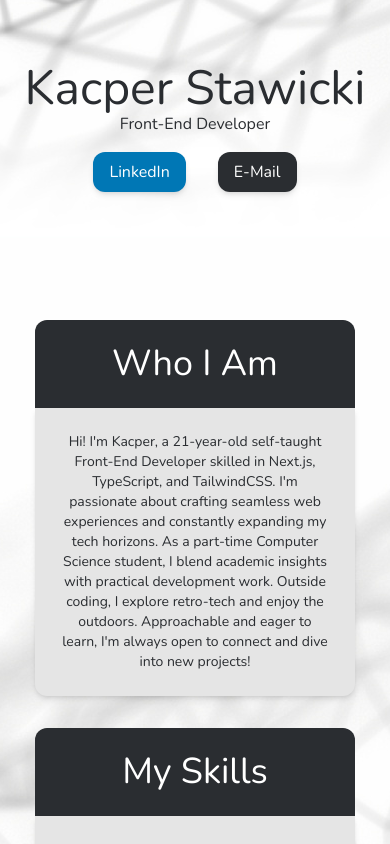
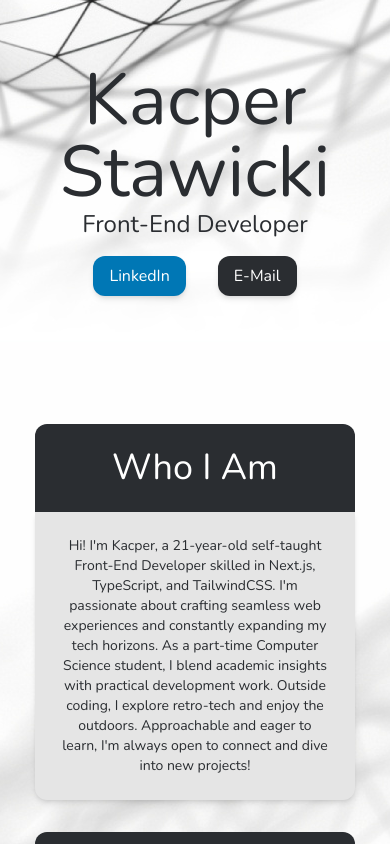
Before and after one commit to KacperStawicki/portfolio-website, a Next.js app: page / in a window 390 px wide. Shown: the top 844 px of the page. Built offline with nearby package versions, Linux system fonts and the light colour scheme.

Commit message:
Changed font sizes

```diff
--- a/app/page.tsx
+++ b/app/page.tsx
@@ -16,8 +16,8 @@ export default function Home() {
       <div className="bg-[url('/hero_background.jpg')] bg-bottom">
         <section className="px-4 py-16 lg:px-8 lg:py-32 text-center">
           <div className="flex flex-col items-center">
-            <span className="text-5xl lg:text-8xl">Kacper Stawicki</span>
-            <span className="lg:text-4xl">Front-End Developer</span>
+            <span className="text-7xl lg:text-8xl">Kacper Stawicki</span>
+            <span className="text-2xl lg:text-4xl">Front-End Developer</span>
             <div className="gap-8 flex justify-center mt-4">
               <Link
                 href="https://www.linkedin.com/in/kacper-stawicki-0541512a9"
```
